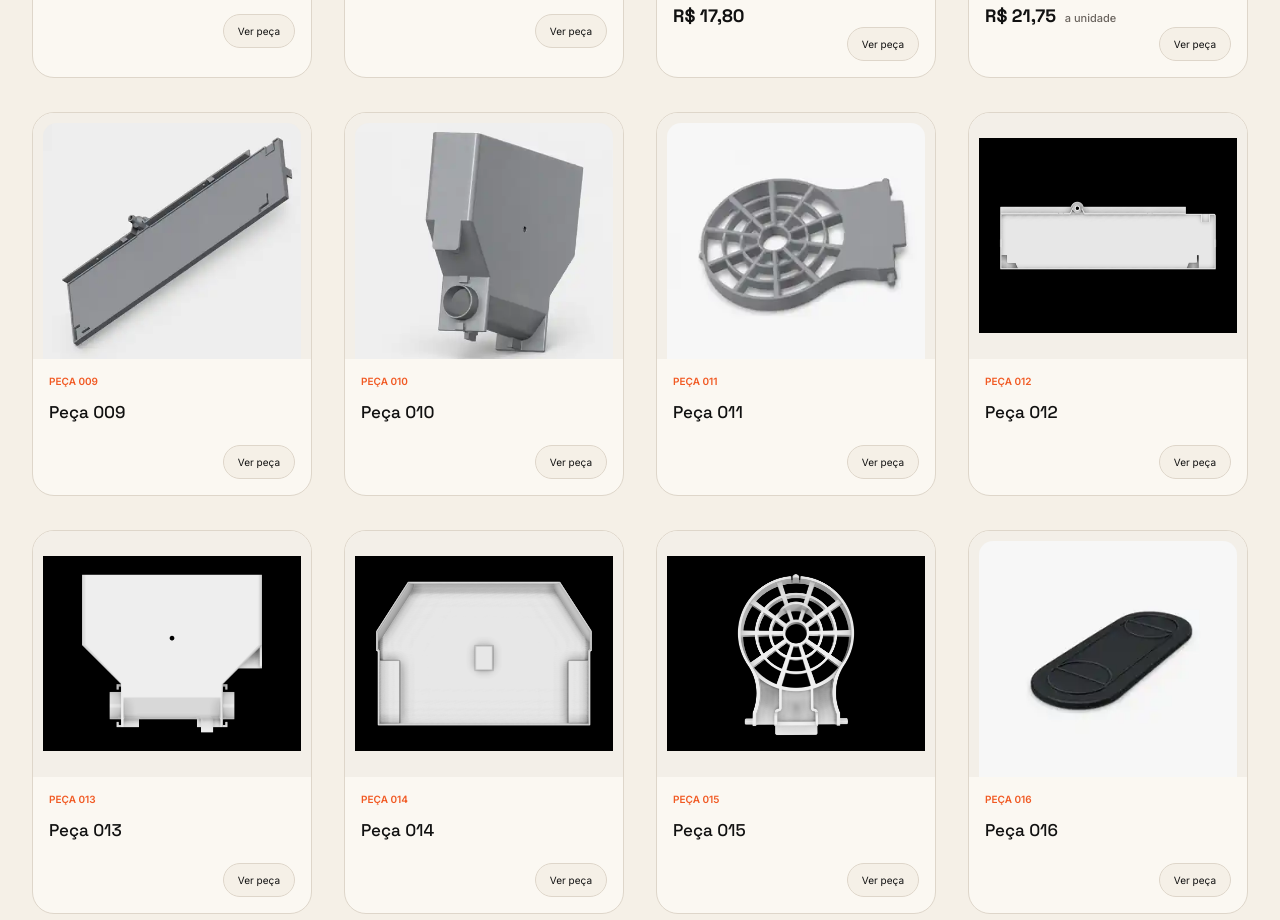
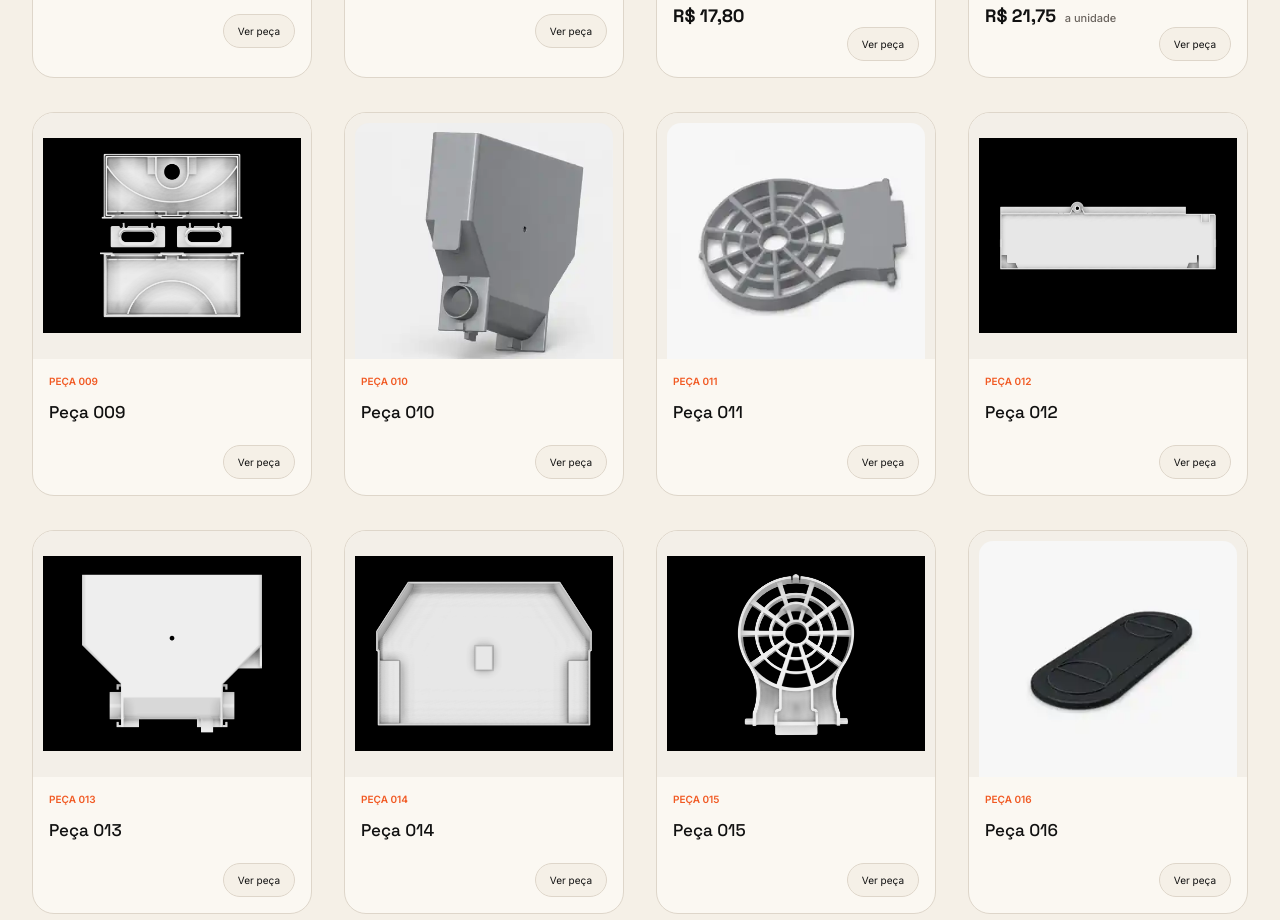
Before and after one commit to GJurass/3duna-catalogo, a Nuxt app: page / in a window 1280 px wide. Shown: the part 1120-2040 px from the top of the page. Built offline with nearby package versions, Linux system fonts and the light colour scheme.

Commit message:
feat: adiciona carrossel de imagens à peça 009

```diff
--- a/app/data/products.ts
+++ b/app/data/products.ts
@@ -117,6 +117,13 @@ const productOverrides: Record<string, Partial<Product>> = {
     priceNote: 'a unidade',
     description: 'Calha do catálogo 3 Duna. Valor por unidade. Mais informações sobre medidas, material e disponibilidade serão adicionadas em breve.'
   },
+  '009': {
+    image: '/products/009-1.png',
+    images: [
+      '/products/009-1.png',
+      '/products/009-2.png'
+    ]
+  },
   '012': {
     image: '/products/012-1.png',
     images: [
```
Also changed, not shown: public/products/009-1.png (added), public/products/009-2.png (added).
